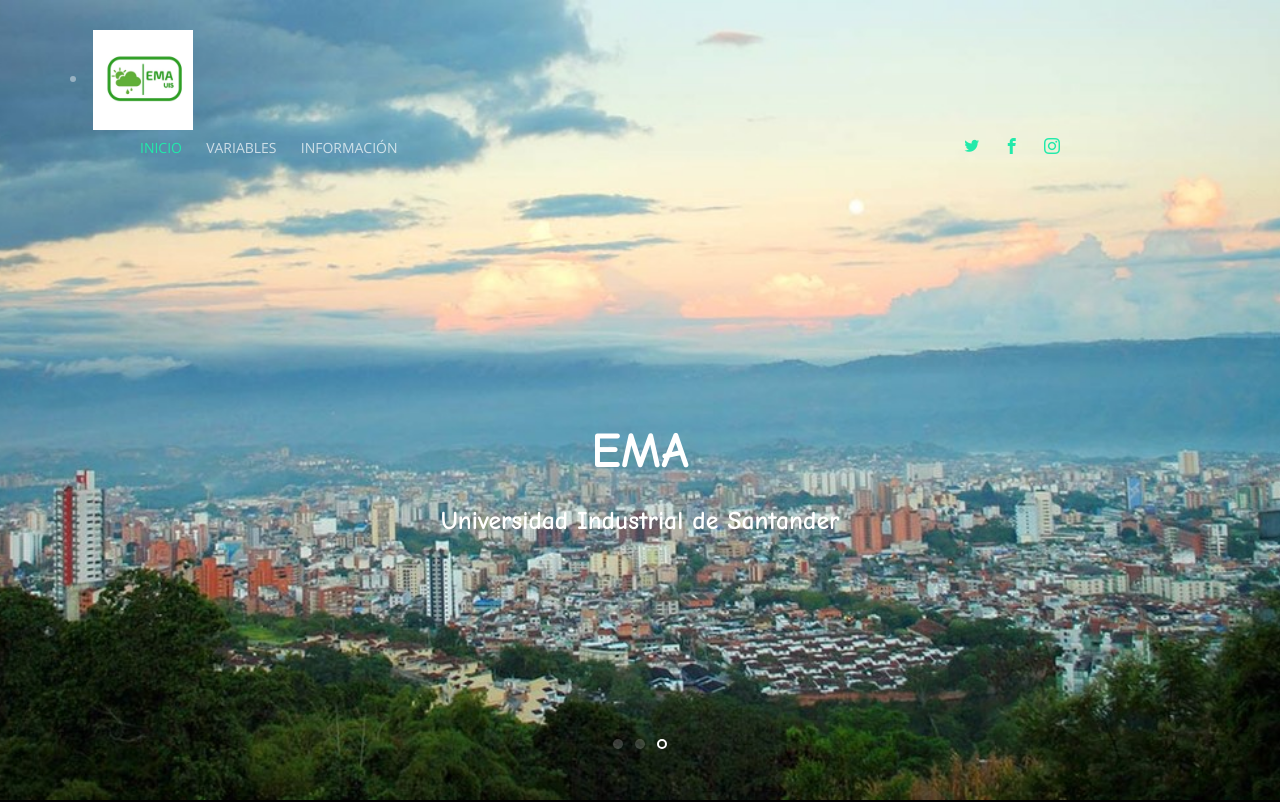
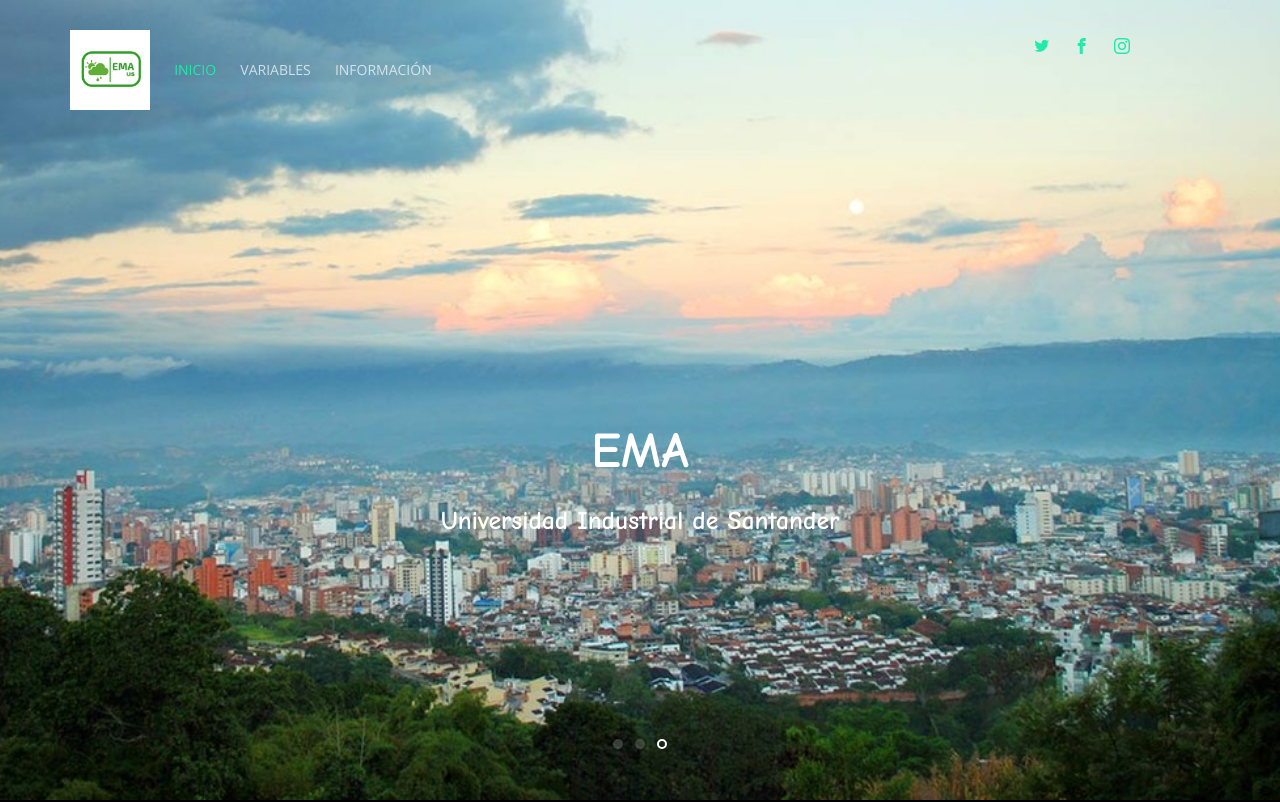
Before and after one commit to EMAUIS/UIS-EMA, a website: page index.html in a window 1280 px wide. Shown: the top 802 px of the page. Drawn offline with nearby package versions, Linux system fonts and the light colour scheme; files whose address does not match are found by name.

Commit message:
Update index.html

```diff
--- a/index.html
+++ b/index.html
@@ -25,15 +25,11 @@
   <div class="probootstrap-loader"></div>
 
   <header role="banner" class="probootstrap-header">
-    <div class="container">
-            <div class="icon">
-              <li><img src="img/logo.jpg" width="100" height="100"></li>
-            </div>
-        <a href="#" class="probootstrap-burger-menu visible-xs" ><i>Menu</i></a>
         <div class="mobile-menu-overlay"></div>
 
         <nav role="navigation" class="probootstrap-nav hidden-xs">
           <ul class="probootstrap-main-nav">
+            <li><img src="img/logo.jpg" width="80" height="80"></li>
             <li class="active"><a href="index.html">Inicio</a></li>
             <li><a href="services.html">VARIABLES</a></li>
             <li><a href="projects.html">INFORMACIÓN</a></li>
```
